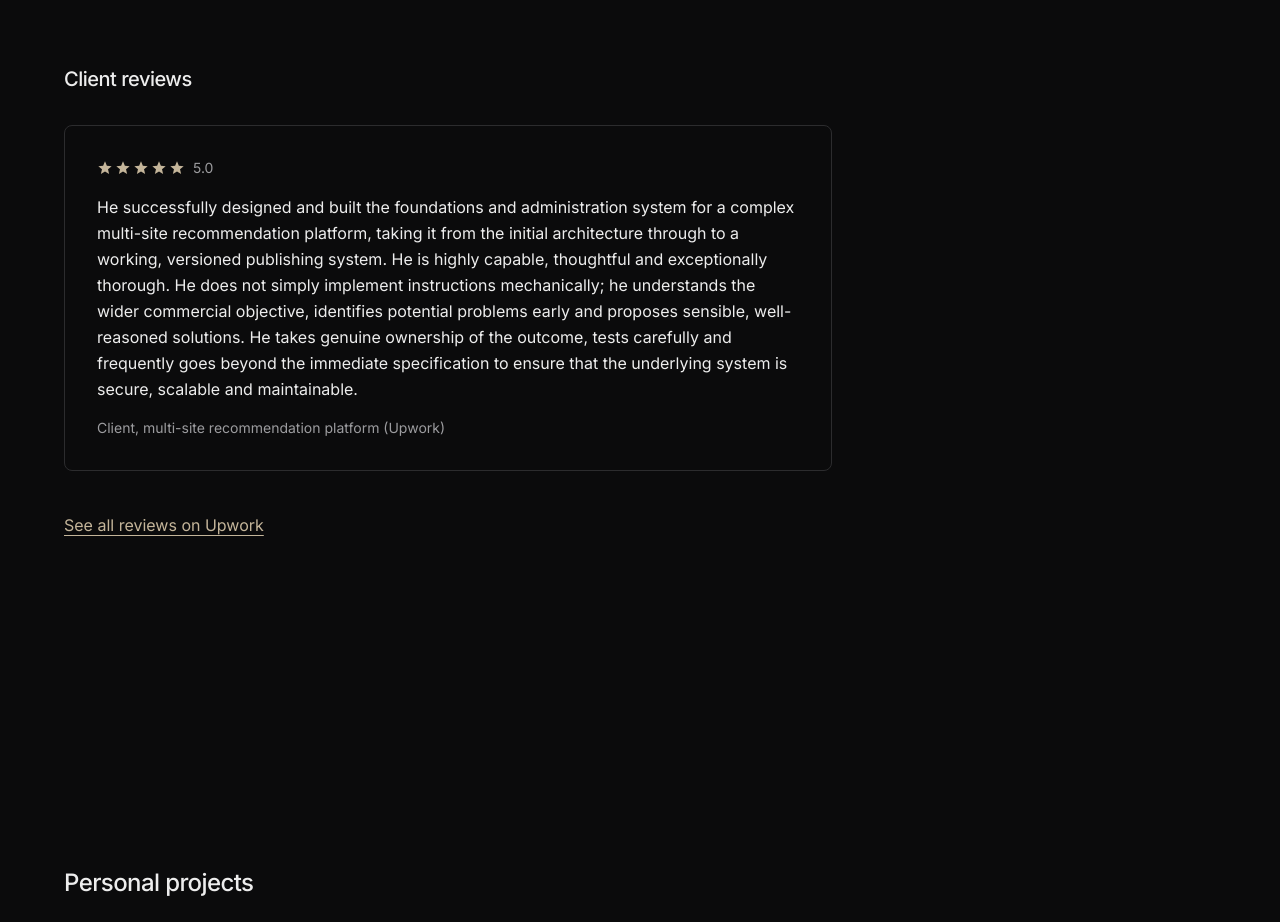
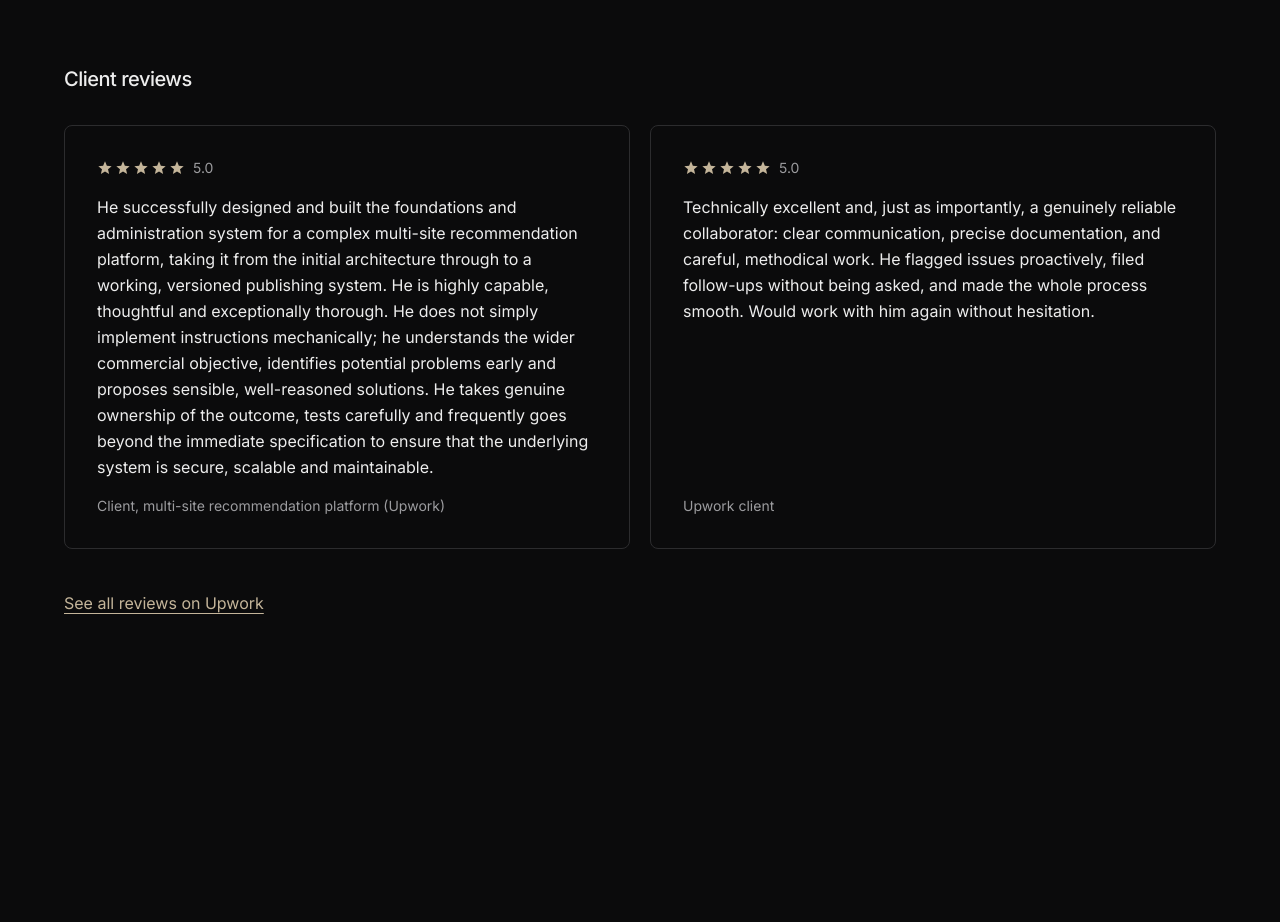
Before and after one commit to shanifadhil33-blip/My-portfolio, a Next.js app: page / in a window 1280 px wide. Shown: the part 3480-4402 px from the top of the page. Built offline with nearby package versions, Linux system fonts and the light colour scheme.

Commit message:
Add second Upwork review
Co-authored-by: Cursor <cursoragent@cursor.com>

```diff
--- a/src/components/ClientWork.tsx
+++ b/src/components/ClientWork.tsx
@@ -24,11 +24,18 @@ function StarIcon() {
   );
 }
 
-const review = {
+const reviews = [
+  {
     quote:
       "He successfully designed and built the foundations and administration system for a complex multi-site recommendation platform, taking it from the initial architecture through to a working, versioned publishing system. He is highly capable, thoughtful and exceptionally thorough. He does not simply implement instructions mechanically; he understands the wider commercial objective, identifies potential problems early and proposes sensible, well-reasoned solutions. He takes genuine ownership of the outcome, tests carefully and frequently goes beyond the immediate specification to ensure that the underlying system is secure, scalable and maintainable.",
     attribution: "Client, multi-site recommendation platform (Upwork)",
-};
+  },
+  {
+    quote:
+      "Technically excellent and, just as importantly, a genuinely reliable collaborator: clear communication, precise documentation, and careful, methodical work. He flagged issues proactively, filed follow-ups without being asked, and made the whole process smooth. Would work with him again without hesitation.",
+    attribution: "Upwork client",
+  },
+];
 
 export default function ClientWork() {
   const [selectedProject, setSelectedProject] = useState<Project | null>(null);
@@ -60,7 +67,12 @@ export default function ClientWork() {
             Client reviews
           </h3>
 
-          <figure className="mt-8 max-w-3xl rounded-lg border border-border p-6 sm:p-8">
+          <div className="mt-8 grid grid-cols-1 items-stretch gap-5 md:grid-cols-2">
+            {reviews.map((review) => (
+              <figure
+                key={review.attribution}
+                className="flex h-full flex-col rounded-lg border border-border p-6 sm:p-8"
+              >
                 <div className="flex items-center gap-2">
                   <span className="inline-flex gap-0.5" role="img" aria-label="5 out of 5 stars">
                     {Array.from({ length: 5 }, (_, index) => (
@@ -72,8 +84,10 @@ export default function ClientWork() {
                 <blockquote className="mt-4 text-pretty text-base leading-relaxed text-foreground">
                   {review.quote}
                 </blockquote>
-            <figcaption className="mt-4 text-sm text-muted">{review.attribution}</figcaption>
+                <figcaption className="mt-auto pt-4 text-sm text-muted">{review.attribution}</figcaption>
               </figure>
+            ))}
+          </div>
 
           <a
             href={UPWORK_URL}
```
Lines whose indentation alone changed are shown as unchanged.
